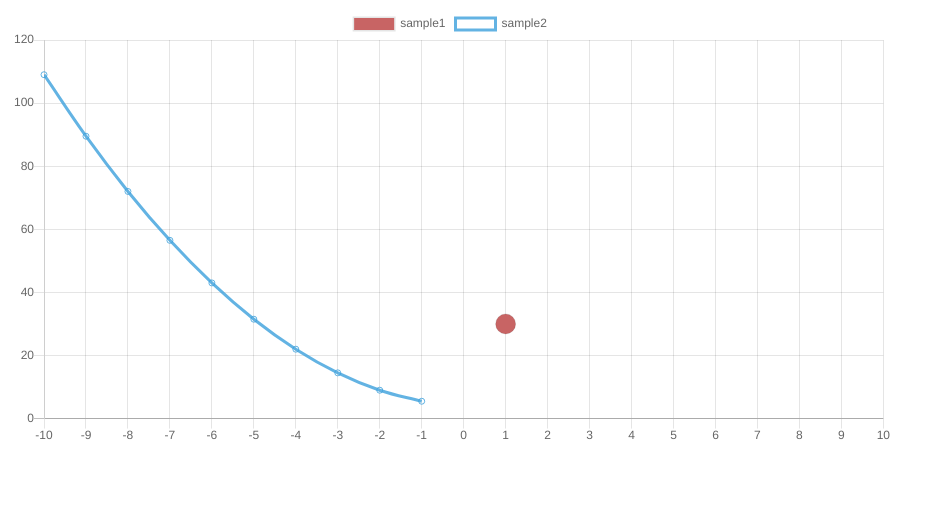
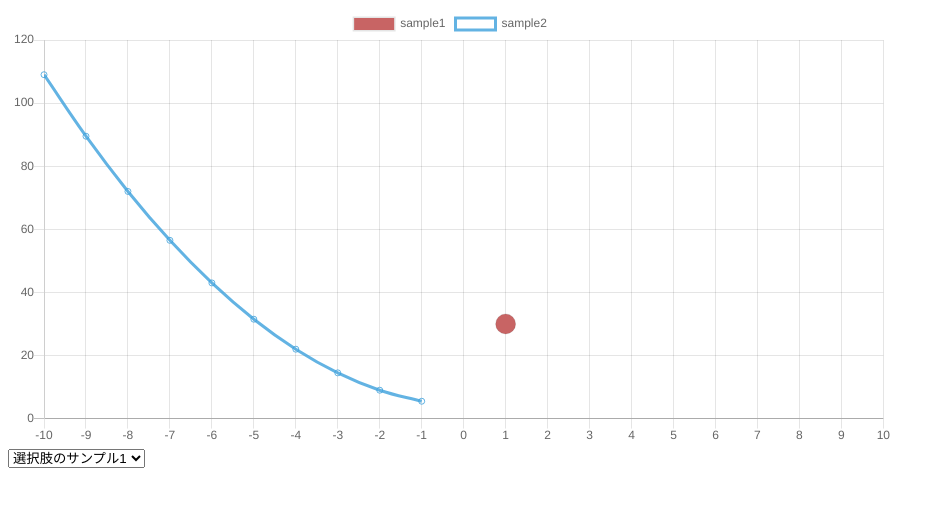
Before and after one commit to su-u/solving2, a plain HTML site: page index.html in a window 1280 px wide. Shown: the whole page, without its empty margins (0-945 px from the left). Drawn offline with Linux system fonts and the light colour scheme.

Commit message:
Add; pull down

```diff
--- a/index.html
+++ b/index.html
@@ -20,6 +20,15 @@
             </div>
         </div>
     </div>
+    <div class="right">
+        <select name="example1">
+            <option value="サンプル1">選択肢のサンプル1</option>
+            <option value="サンプル2">選択肢のサンプル2</option>
+            <option value="サンプル3">選択肢のサンプル3</option>
+            <option value="サンプル4">選択肢のサンプル4</option>
+            <option value="サンプル5">選択肢のサンプル5</option>
+        </select>
+    </div>
     <!-- scripts -->
     <script src="js/Chart.bundle.min.js"></script>
     <script src="js/mychart.js"></script>
```
